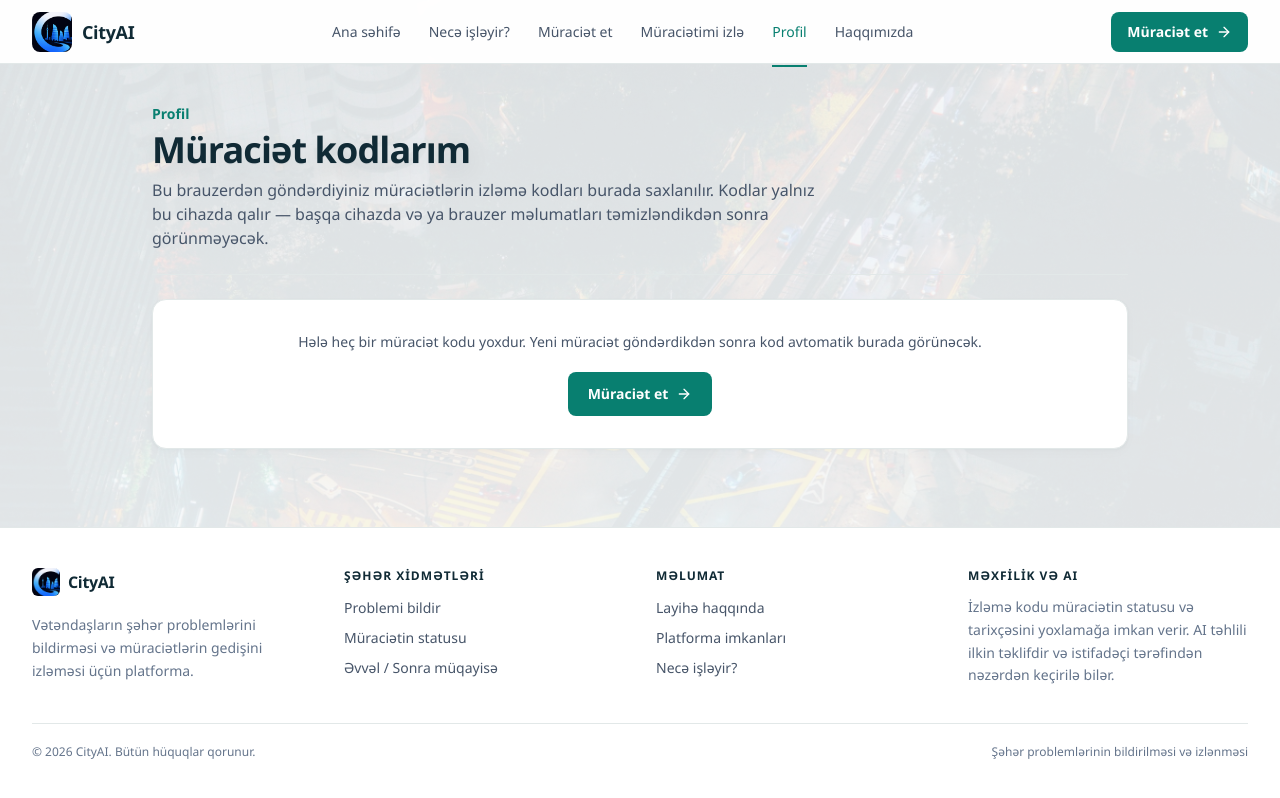
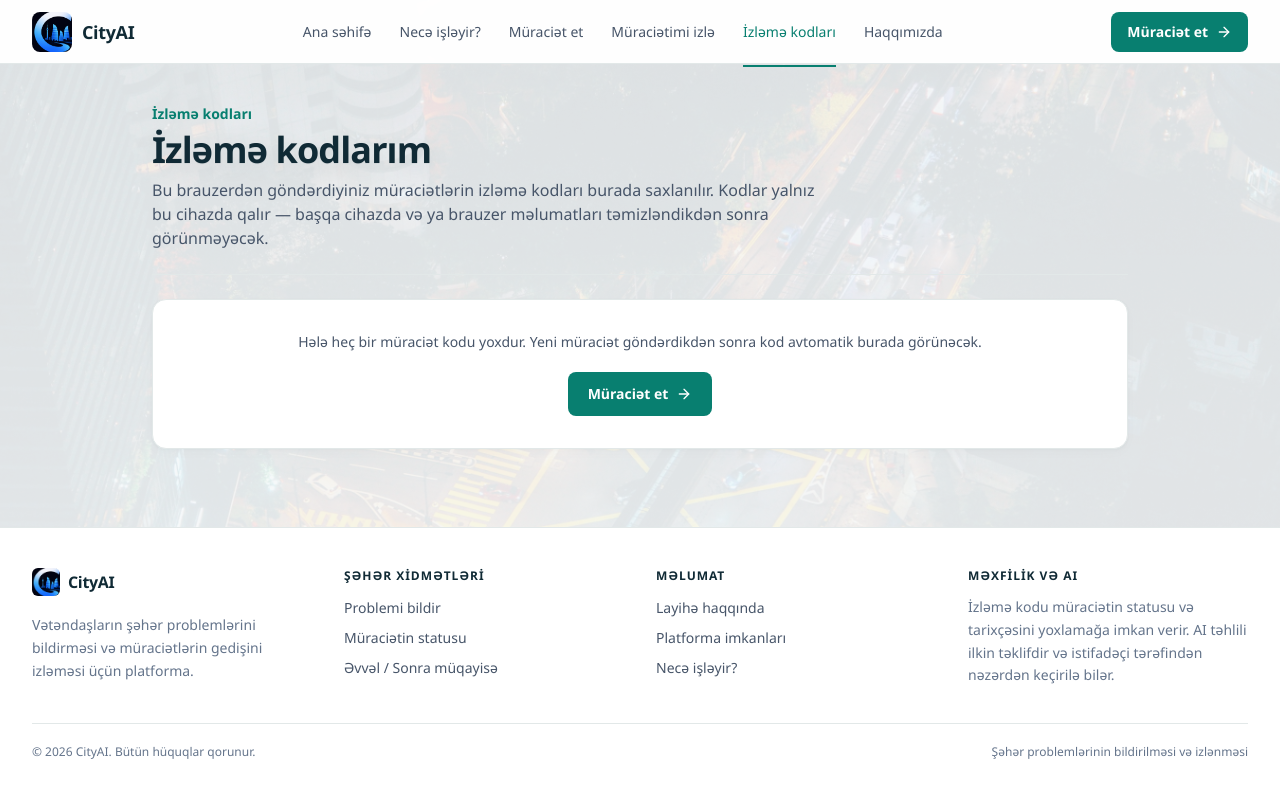
Before and after one commit to etikhacker/cityai, a Next.js app: page /profil in a window 1280 px wide. Built offline with nearby package versions, Linux system fonts and the light colour scheme.

Commit message:
Rename the profile entry to "Izleme kodlari"
The page keeps the /profil route but is now labelled "Izleme kodlari" in the
navigation, in its kicker, and in its heading, which matches what it actually
contains.

```diff
--- a/src/app/profil/page.tsx
+++ b/src/app/profil/page.tsx
@@ -67,9 +67,9 @@ export default function ProfilePage() {
       <SiteHeader />
       <main className="mx-auto w-full max-w-[1040px] flex-1 px-4 py-10 sm:px-6 lg:px-8">
         <div className="border-b border-[#E2E8E8] pb-6">
-          <p className="text-sm font-semibold text-[#087F70]">Profil</p>
+          <p className="text-sm font-semibold text-[#087F70]">İzləmə kodları</p>
           <h1 className="font-display mt-1.5 text-3xl font-bold tracking-[-0.025em] text-[#102A35] sm:text-4xl">
-            Müraciət kodlarım
+            İzləmə kodlarım
           </h1>
           <p className="mt-2 max-w-2xl text-sm leading-relaxed text-[#475569] sm:text-base">
             Bu brauzerdən göndərdiyiniz müraciətlərin izləmə kodları burada saxlanılır. Kodlar yalnız bu cihazda
--- a/src/components/SiteHeader.tsx
+++ b/src/components/SiteHeader.tsx
@@ -11,7 +11,7 @@ const NAV_LINKS = [
   { href: '/#proses', label: 'Necə işləyir?' },
   { href: '/muraciet', label: 'Müraciət et' },
   { href: '/izle', label: 'Müraciətimi izlə' },
-  { href: '/profil', label: 'Profil' },
+  { href: '/profil', label: 'İzləmə kodları' },
   { href: '/haqqimizda', label: 'Haqqımızda' },
 ];
 
```
Also changed, not shown: 1 other file (tests, documents, lock files or other folders).
